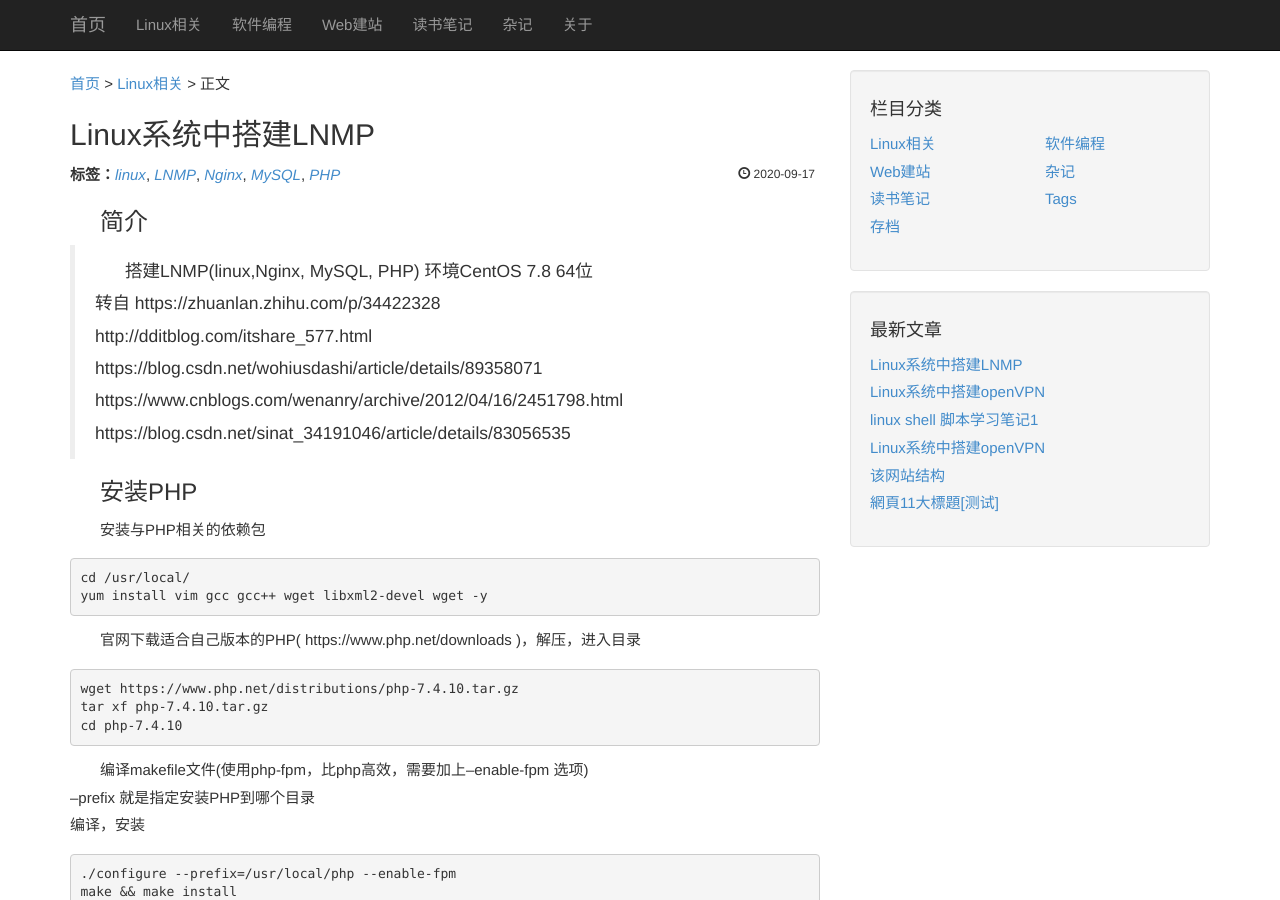
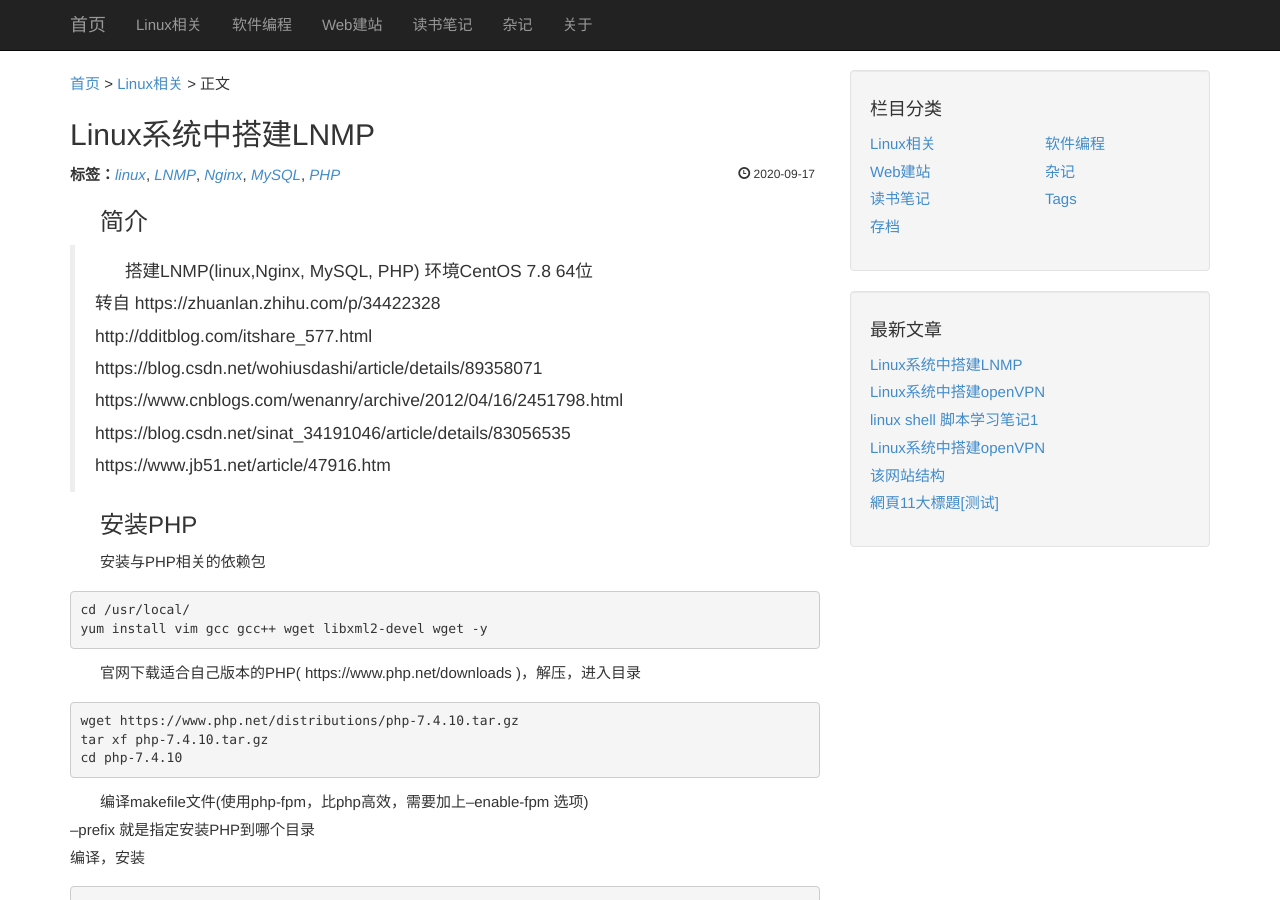
Before and after one commit to aaron789123/aaron.github.io, a Jekyll site: the page built from _posts/2020-09-17-linux-LNMP.markdown, in a window 1280 px wide and 900 px high. Built offline with Jekyll 4.4.1, drawn with Linux system fonts in a browser that asks for light colours; part of the change alters nothing that is shown.

Commit message:
Update 2020-09-17-linux-LNMP.markdown

```diff
--- a/_posts/2020-09-17-linux-LNMP.markdown
+++ b/_posts/2020-09-17-linux-LNMP.markdown
@@ -13,6 +13,7 @@ tags: [linux,LNMP, Nginx, MySQL, PHP]
 >https://blog.csdn.net/wohiusdashi/article/details/89358071
 >https://www.cnblogs.com/wenanry/archive/2012/04/16/2451798.html
 >https://blog.csdn.net/sinat_34191046/article/details/83056535
+>https://www.jb51.net/article/47916.htm
 
 ### 安装PHP
 安装与PHP相关的依赖包
```
